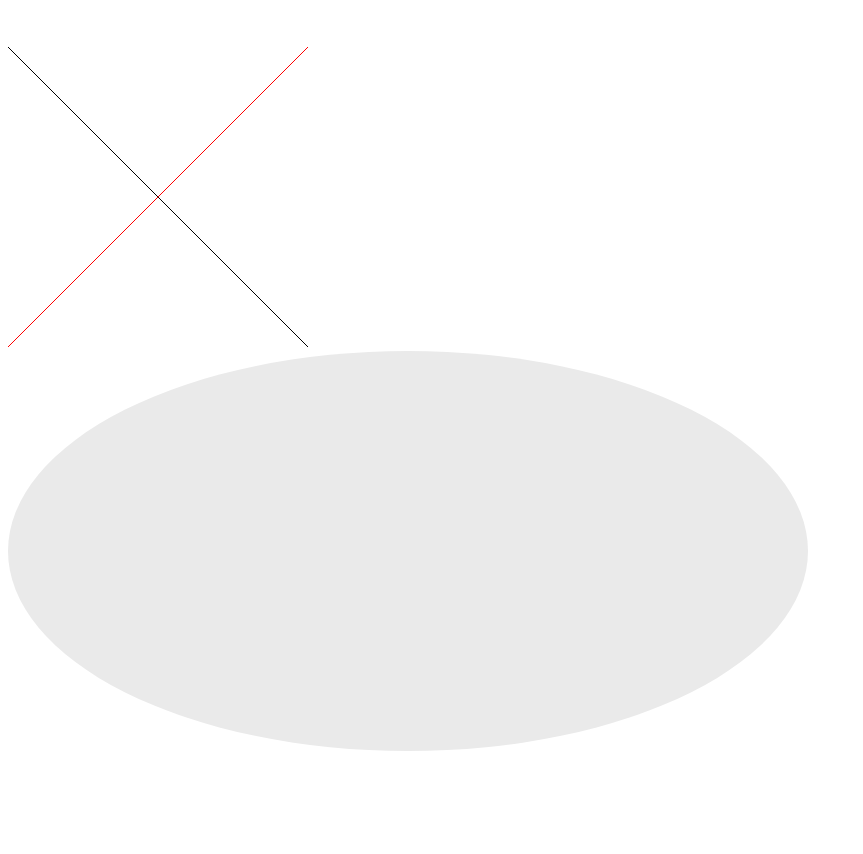
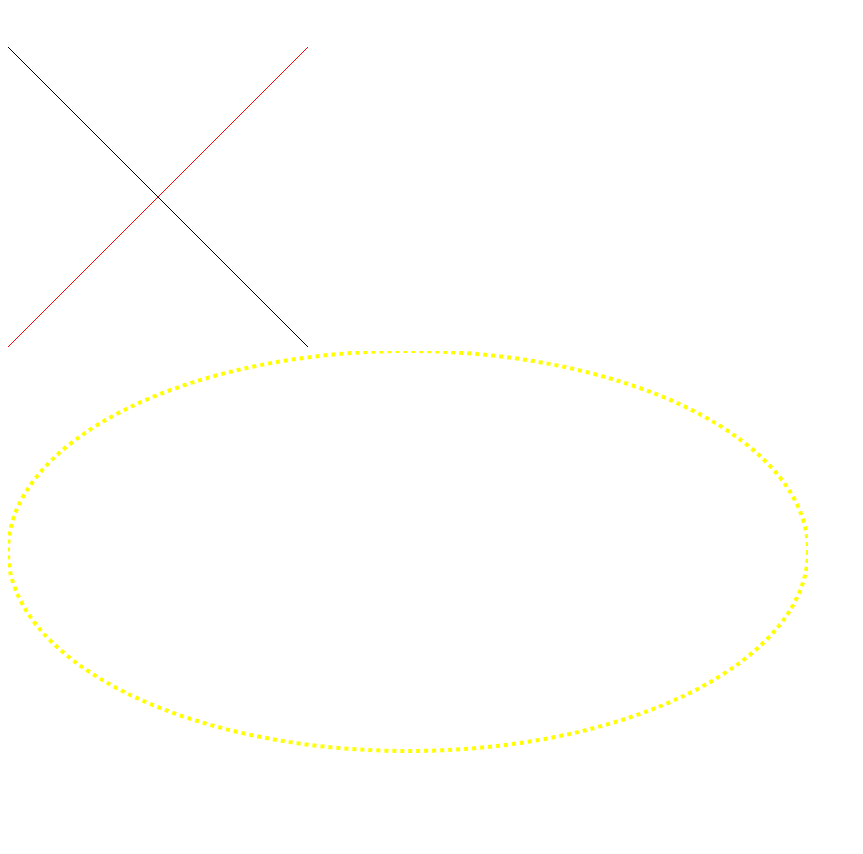
Before and after one commit to yegoryakymenko/mate-practice, a plain HTML site: page svg-practice/adding svg to document/index.html in a window 1280 px wide. Shown: the part 1065-1919 px from the top of the page, without its empty margins (0-863 px from the left). Drawn offline with Linux system fonts and the light colour scheme.

Commit message:
updating svg practice

```diff
--- a/svg-practice/adding svg to document/index.html
+++ b/svg-practice/adding svg to document/index.html
@@ -17,7 +17,7 @@
 		<line x1="300" y1="0" x2="0" y2="300" stroke-width="1" stroke="red"/>
 	</svg>
 	<svg>
-		<ellipse cx="400" cy="200" rx="400" ry="200" fill="rgb(234,234,234)"/>
+		<ellipse cx="400" cy="200" rx="400" ry="200" fill="transparent", stroke-width="4" stroke="yellow"   stroke-dasharray="4"/>
 
 	</svg>
 </body>
```
